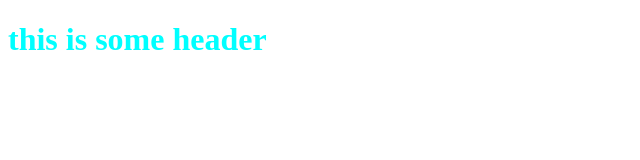
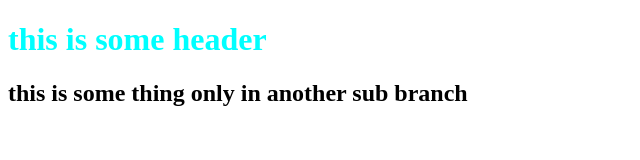
Before and after one commit to arvind-vilje/localRepo, a plain HTML site: page index.html in a window 1280 px wide. Shown: the whole page, without its empty margins (0-640 px from the left). Drawn offline with Linux system fonts and the light colour scheme.

Commit message:
adding h2 in child branch

```diff
--- a/index.html
+++ b/index.html
@@ -8,5 +8,6 @@
 </head>
 <body>
     <h1>this is some header</h1>
+    <h2>this is some thing only in another sub branch</h2>
 </body>
 </html>
```
